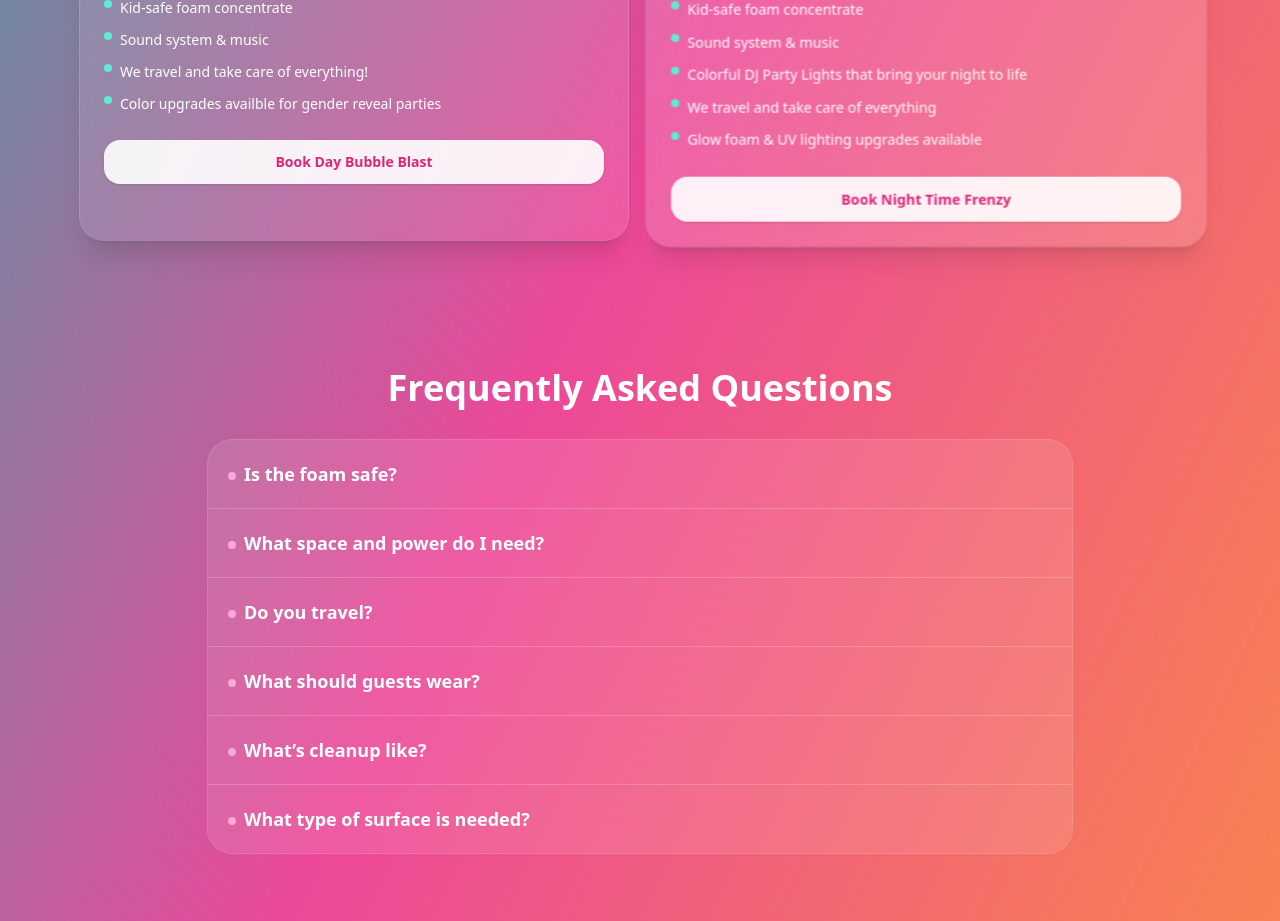
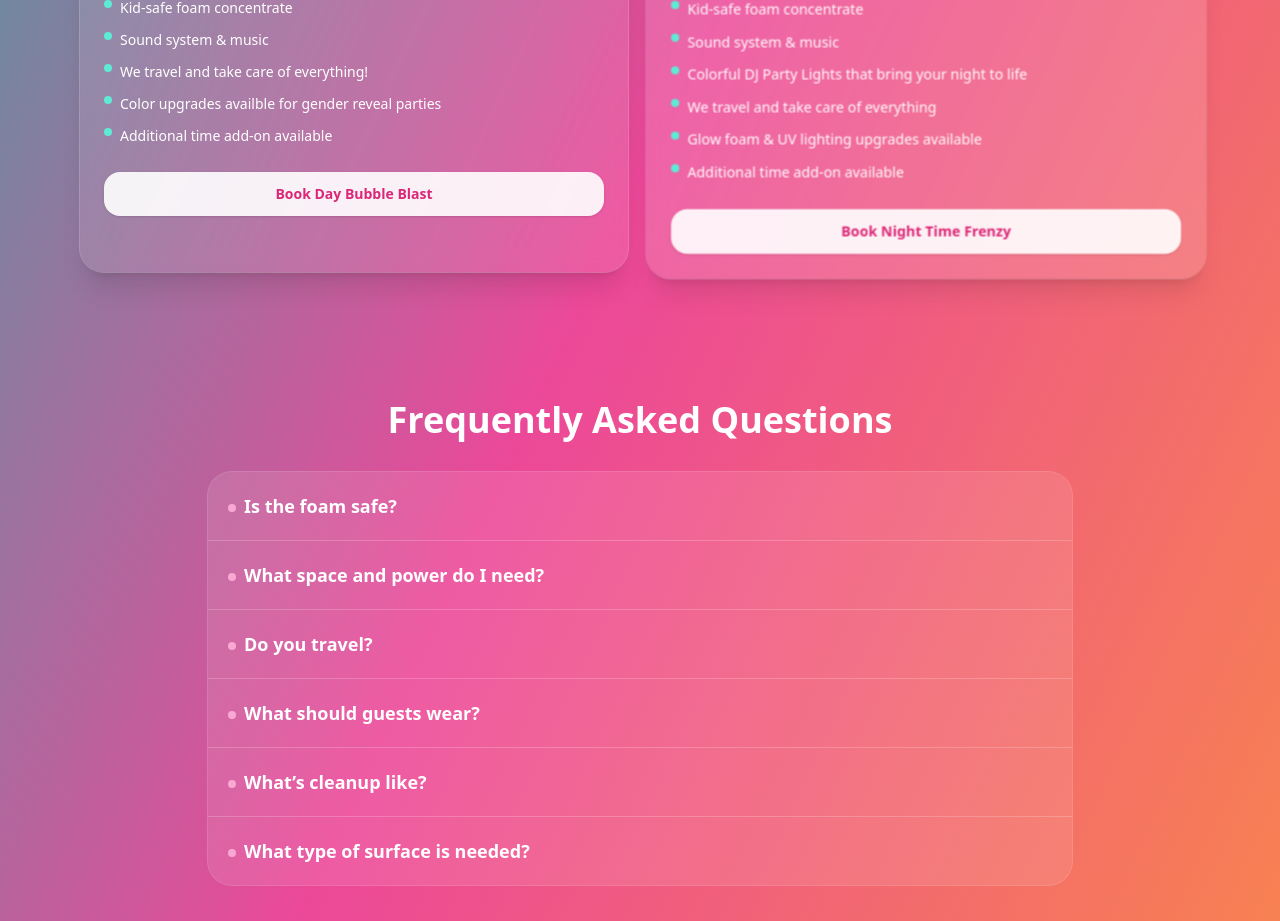
Before and after one commit to shevchuck/chuckn-suds, a React (Vite) app: page / in a window 1280 px wide. Shown: the part 1200-2121 px from the top of the page. Built offline with nearby package versions, Linux system fonts and the light colour scheme.

Commit message:
Updated Packages

```diff
--- a/src/App.jsx
+++ b/src/App.jsx
@@ -45,7 +45,8 @@ export default function App() {
         "Kid-safe foam concentrate",
         "Sound system & music",
         "We travel and take care of everything!",
-        "Color upgrades availble for gender reveal parties"
+        "Color upgrades availble for gender reveal parties",
+        "Additional time add-on available"
       ],
       cta: "Book Day Bubble Blast",
     },
@@ -61,6 +62,7 @@ export default function App() {
         "Colorful DJ Party Lights that bring your night to life",
         "We travel and take care of everything",
         "Glow foam & UV lighting upgrades available",
+        "Additional time add-on available"
       ],
       cta: "Book Night Time Frenzy",
       highlight: true,
```
